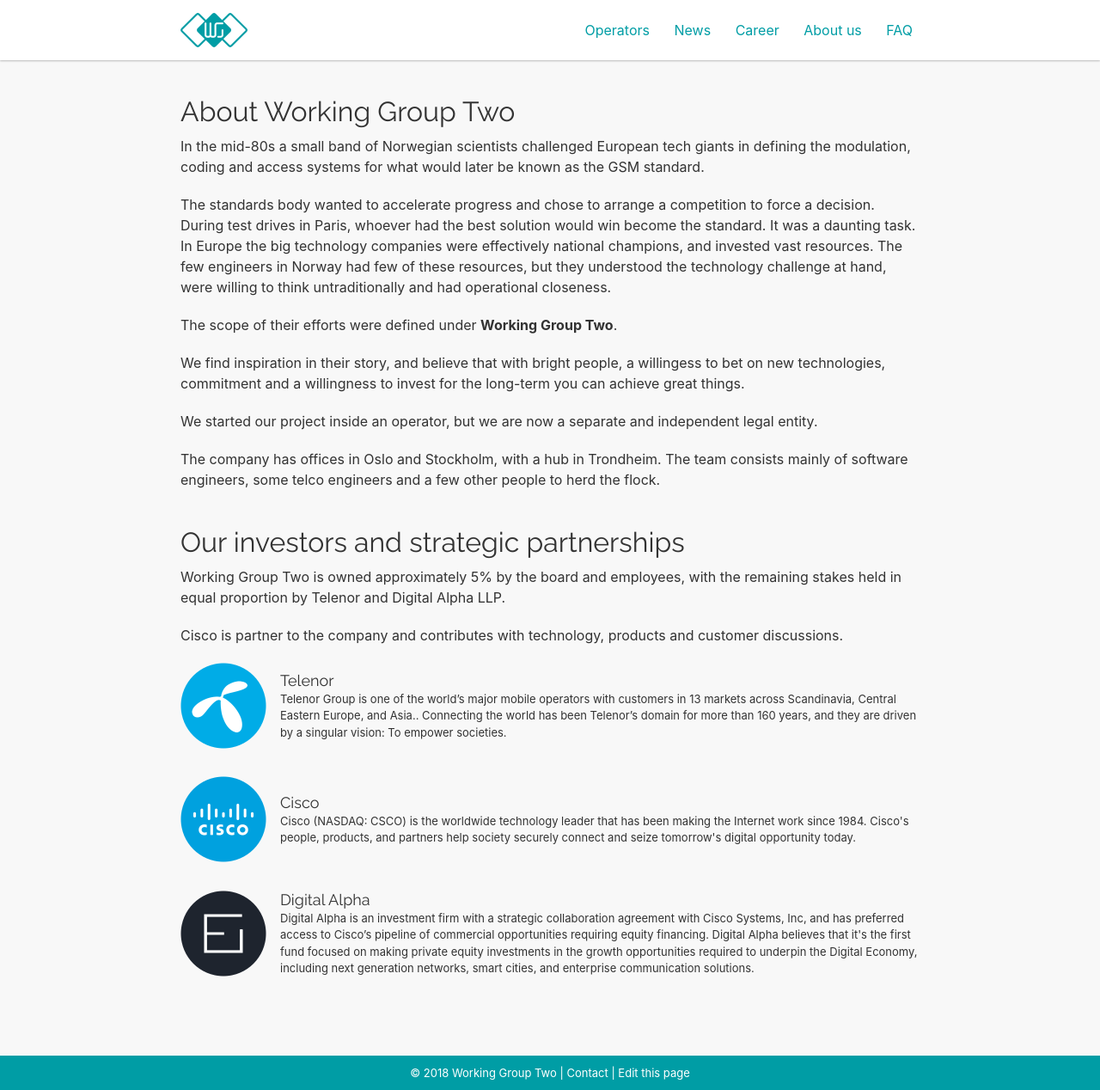
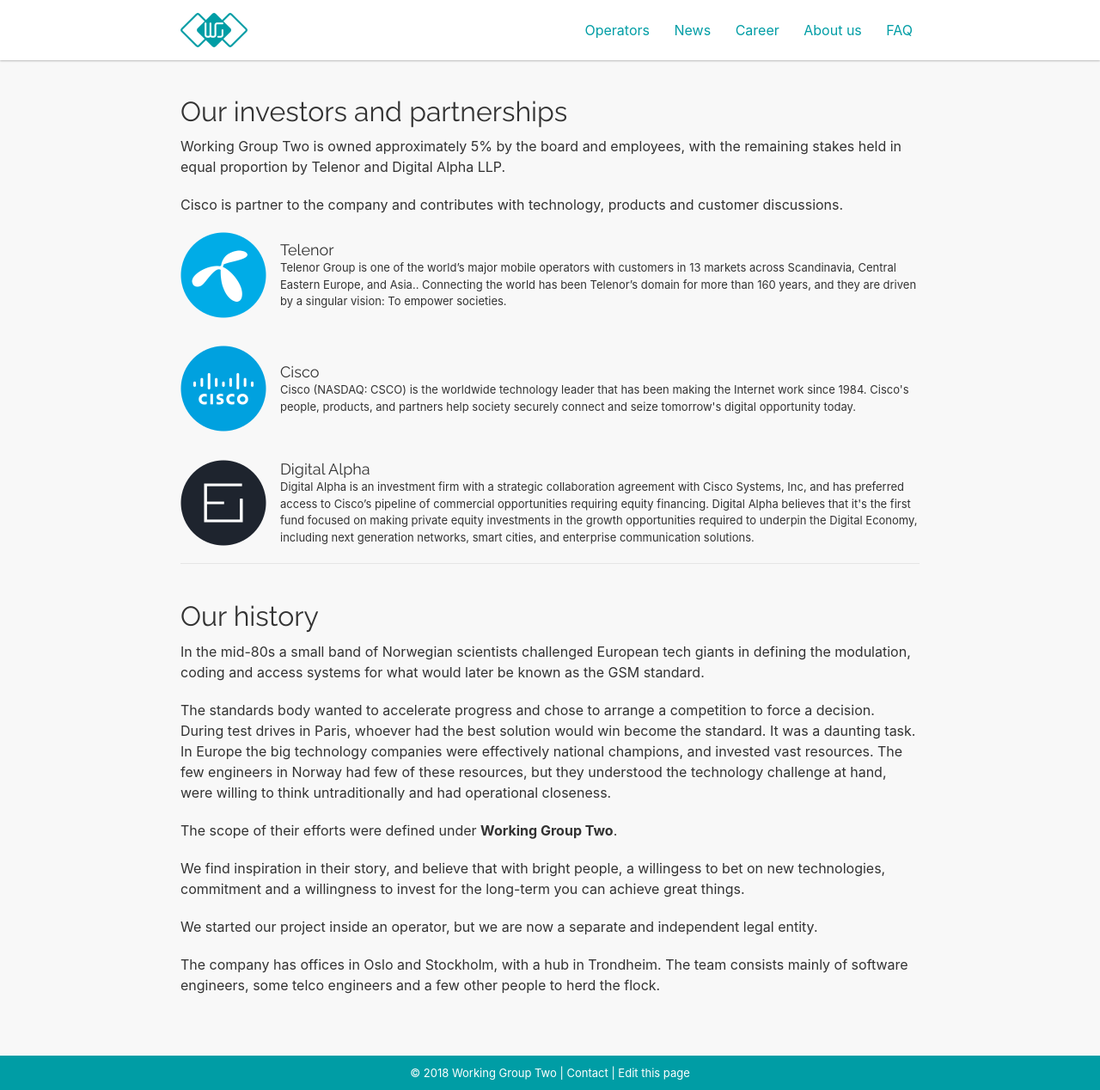
Before and after one commit to working-group-two/engineering-blog, a Jekyll site: the page built from pages/about.md, in a window 1280 px wide and 1268 px high. Shown: the whole window at 86% size. Built offline with Jekyll 4.4.1, drawn with Linux system fonts in a browser that asks for light colours; nearby versions of some CDN libraries; some of the changed lines change nothing that is shown.

Commit message:
[about] Switch partners and history

```diff
--- a/pages/about.md
+++ b/pages/about.md
@@ -4,21 +4,7 @@
 permalink: /about
 ---
 
-# About Working Group Two
-
-In the mid-80s a small band of Norwegian scientists challenged European tech giants in defining the modulation, coding and access systems for what would later be known as the GSM standard.
-
-The standards body wanted to accelerate progress and chose to arrange a competition to force a decision. During test drives in Paris, whoever had the best solution would win become the standard. It was a daunting task. In Europe the big technology companies were effectively national champions, and invested vast resources. The few engineers in Norway had few of these resources, but they understood the technology challenge at hand, were willing to think untraditionally and had operational closeness.
-
-The scope of their efforts were defined under **Working Group Two**.
-
-We find inspiration in their story, and believe that with bright people, a willingess to bet on new technologies, commitment and a willingness to invest for the long-term you can achieve great things.
-
-We started our project inside an operator,  but we are now a separate and independent legal entity.
-
-The company has offices in Oslo and Stockholm, with a hub in Trondheim. The team consists mainly of software engineers, some telco engineers and a few other people to herd the flock.
-
-## Our investors and strategic partnerships
+# Our investors and partnerships
 
 Working Group Two is owned approximately 5% by the board and employees, with the remaining stakes held in equal proportion by Telenor and Digital Alpha LLP.
 
@@ -35,3 +21,19 @@
 {% include partner.html title="Digital Alpha" imgUrl="/img/partners/digitalalpha.png" description="
     Digital Alpha is an investment firm with a strategic collaboration agreement with Cisco Systems, Inc, and has preferred access to Cisco’s pipeline of commercial opportunities requiring equity financing. Digital Alpha believes that it's the first fund focused on making private equity investments in the growth opportunities required to underpin the Digital Economy, including next generation networks, smart cities, and enterprise communication solutions.
 "%}
+
+---
+
+## Our history
+
+In the mid-80s a small band of Norwegian scientists challenged European tech giants in defining the modulation, coding and access systems for what would later be known as the GSM standard.
+
+The standards body wanted to accelerate progress and chose to arrange a competition to force a decision. During test drives in Paris, whoever had the best solution would win become the standard. It was a daunting task. In Europe the big technology companies were effectively national champions, and invested vast resources. The few engineers in Norway had few of these resources, but they understood the technology challenge at hand, were willing to think untraditionally and had operational closeness.
+
+The scope of their efforts were defined under **Working Group Two**.
+
+We find inspiration in their story, and believe that with bright people, a willingess to bet on new technologies, commitment and a willingness to invest for the long-term you can achieve great things.
+
+We started our project inside an operator,  but we are now a separate and independent legal entity.
+
+The company has offices in Oslo and Stockholm, with a hub in Trondheim. The team consists mainly of software engineers, some telco engineers and a few other people to herd the flock.
```
